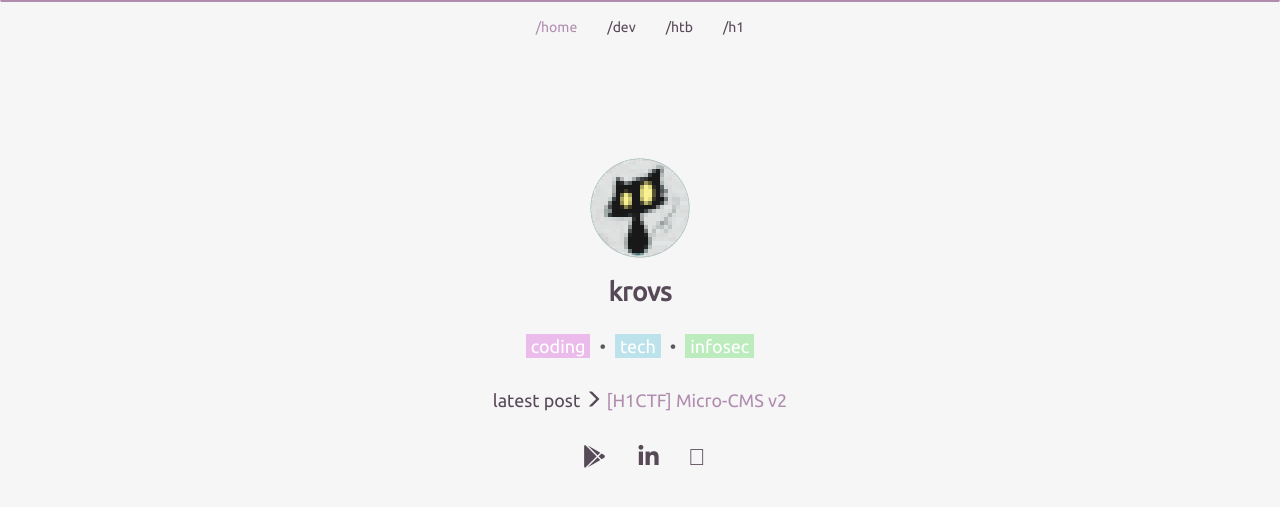
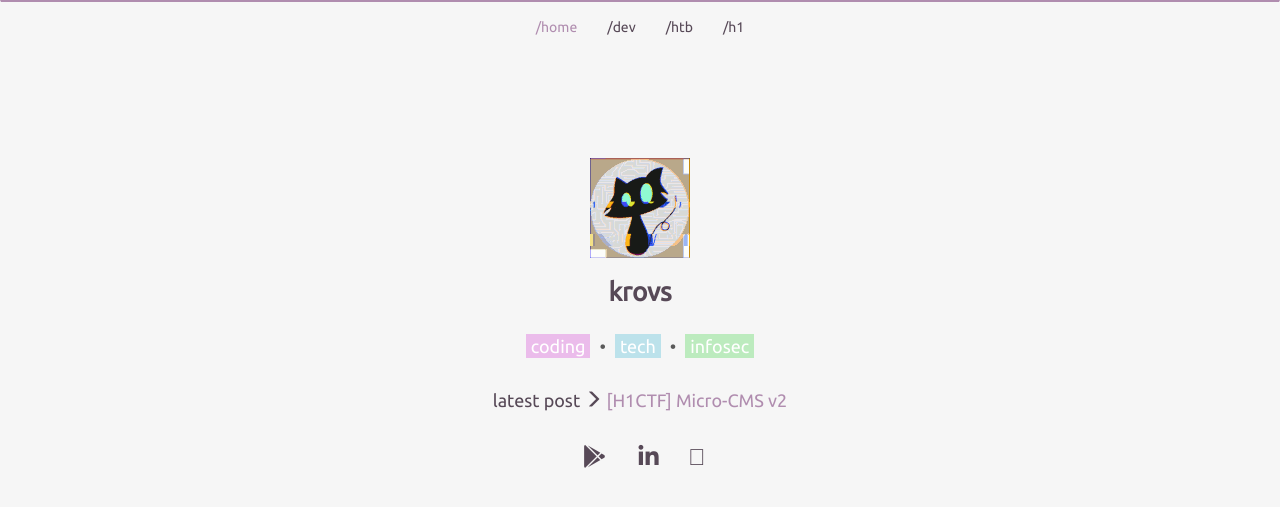
Before and after one commit to krovs/portfolio, a Jekyll site: the page built from index.html, in a window 1280 px wide. Shown: the top 507 px of the page. Built offline with Jekyll 4.4.1, drawn with Linux system fonts in a browser that asks for light colours; nearby versions of some CDN libraries.

Commit message:
Add animation

```diff
--- a/index.html
+++ b/index.html
@@ -8,7 +8,7 @@
     <div class="row indextexts">
 
         <p align="center">
-            <img src="assets/images/me.png" class="img-responsive himage">
+            <img src="assets/images/me.gif" class="img-responsive himage">
         </p>
 
         <p align="center" class="hipara">
```
Also changed, not shown: assets/images/me.gif (added), assets/images/meold.png (deleted).
